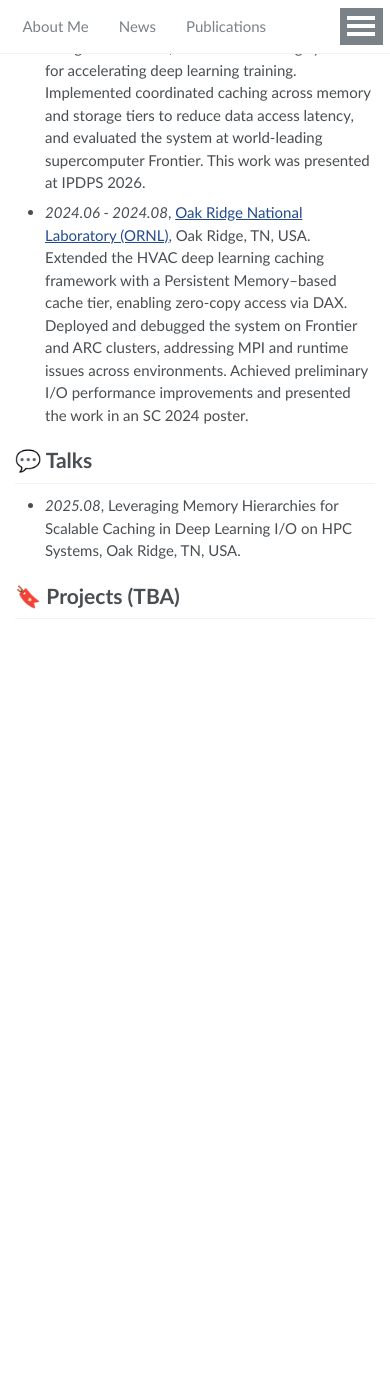
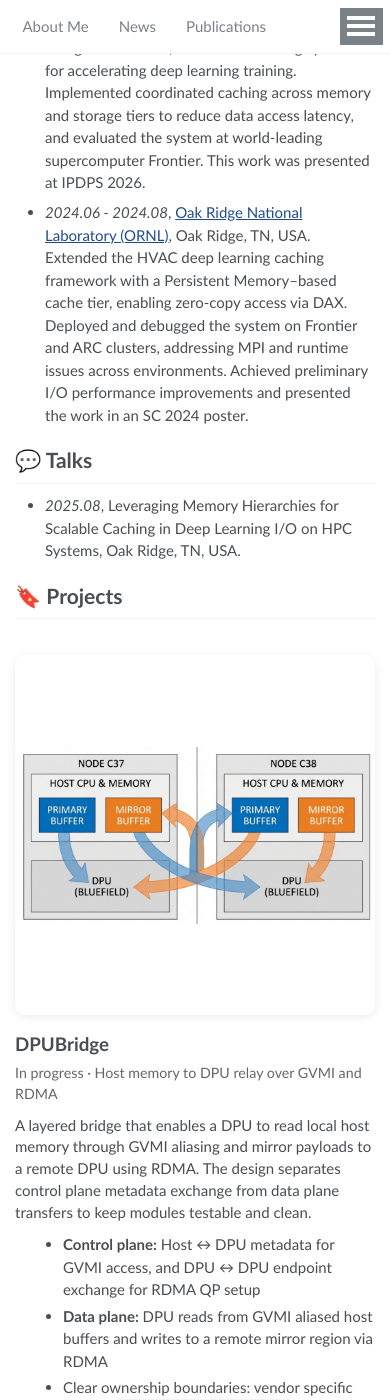
Before and after one commit to Garson-hu/Guangxing.github.io, a Jekyll site: the page built from _pages/about.md, in a window 390 px wide and 1400 px high, scrolled down 2491 px. Built offline with Jekyll 4.4.1, drawn with Linux system fonts in a browser that asks for light colours; before the commit the page ends 3121 px from its top, so only the background shows below that; some of the changed text lies outside the part shown.

Commit message:
Projects update

```diff
--- a/_pages/about.md
+++ b/_pages/about.md
@@ -129,4 +129,143 @@
 # 💬 Talks
 - *2025.08*, Leveraging Memory Hierarchies for Scalable Caching in Deep Learning I/O on HPC Systems, Oak Ridge, TN, USA.
 
-# 🔖 Projects (TBA)
+<!-- ===== Projects (1-2 images + medium text) ===== -->
+<style>
+  .proj2 { display:flex; gap:18px; align-items:flex-start; margin:36px 0 44px; }
+  .proj2 .media { width:38%; min-width:280px; display:flex; flex-direction:column; gap:10px; }
+  .proj2 .media img{
+  width:100%;
+  height:auto;
+  object-fit:contain;
+  background:#fff;
+  border-radius:10px;
+  box-shadow:0 2px 10px rgba(0,0,0,.08);
+  }
+
+  .proj2 .media img.img-wide{
+    height:360px;
+  }
+
+  .proj2 .media img.img-tall{
+    max-height:480px;
+  }
+  .proj2 .media .small { height:140px; }
+  .proj2 .content { width:62%; }
+  .proj2 h3 { margin:0 0 6px; font-size:1.25rem; }
+  .proj2 .meta { color:#666; font-size:.95rem; margin:0 0 10px; }
+  .proj2 .desc { margin:0 0 10px; line-height:1.45; }
+  .proj2 ul { margin:8px 0 10px 18px; }
+  .proj2 li { margin:4px 0; }
+  .proj2 .links a { display:inline-block; margin-right:10px; margin-top:6px; padding:6px 10px; border-radius:10px; background:#111827; color:#fff; text-decoration:none; font-size:.9rem; }
+  .proj2 .links a.secondary { background:#374151; }
+  .proj2 .links a.light { background:#e5e7eb; color:#111827; }
+  @media (max-width: 900px) { .proj2 { flex-direction:column; } .proj2 .media, .proj2 .content { width:100%; } }
+</style>
+
+# 🔖 Projects
+
+
+<div class="proj2">
+  <div class="media">
+    <img class="img-wide" src="/images/projects/DPUBridge/Bidirectional_RDMA.jpeg" alt="DPUBridge overview">
+    <!-- optional 2nd image -->
+    <!-- <img class="small" src="/images/projects/dpurelaybridge/flow.png" alt="Control and data plane flow"> -->
+  </div>
+
+  <div class="content">
+    <h3>DPUBridge</h3>
+    <p class="meta">In progress · Host memory to DPU relay over GVMI and RDMA</p>
+
+    <p class="desc">
+      A layered bridge that enables a DPU to read local host memory through GVMI aliasing and mirror payloads to a remote DPU using RDMA. The design separates control plane metadata exchange from data plane transfers to keep modules testable and clean.
+    </p>
+
+    <ul>
+      <li><b>Control plane:</b> Host ↔ DPU metadata for GVMI access, and DPU ↔ DPU endpoint exchange for RDMA QP setup</li>
+      <li><b>Data plane:</b> DPU reads from GVMI aliased host buffers and writes to a remote mirror region via RDMA</li>
+      <li>Clear ownership boundaries: vendor specific code in <code>memory_manager.cpp</code> and <code>gvmi_wrapper.c</code></li>
+      <li>RDMA verbs isolated in <code>rdma_link.cpp</code>, orchestration isolated in <code>relay_engine.cpp</code></li>
+      <li>Designed for extensions: multi region support, multiple peers, and pluggable scheduling policies</li>
+    </ul>
+
+    <p class="meta">
+      <b>Status:</b> bringing up end to end path (GVMI read + RDMA write) and stabilizing the control plane protocol.
+    </p>
+
+    <div class="links">
+      <!--
+      <a href="PUT_REPO_LINK_HERE">Paper</a>
+      <a class="secondary" href="PUT_DOC_LINK_HERE">Code</a>
+      -->
+    </div>
+  </div>
+</div>
+
+
+<div class="proj2">
+  <div class="media">
+    <img src="/images/projects/fitcache/System_Overview.svg" alt="FitCache I/O flow">
+    <!-- optional: -->
+    <!-- <img class="small" src="/images/projects/fitcache/results.png" alt="FitCache results"> -->
+  </div>
+
+  <div class="content">
+    <h3>FitCache</h3>
+    <p class="meta">IPDPS 2026 · Multi tier caching for distributed deep learning I O</p>
+
+    <p class="desc">
+      Transparent drop in framework that intercepts POSIX reads and serves training data from the fastest tier among memory, NVMe, and PFS via concurrent fetch.
+    </p>
+
+    <ul>
+      <li>LD_PRELOAD client intercepts open read close and forwards requests to a cache server</li>
+      <li>Hierarchical cache across DRAM or PMem and NVMe above Lustre or BeeGFS</li>
+      <li>Concurrent multi tier fetch returns the earliest responder, tolerating tier variability</li>
+      <li>Scaled evaluation on Frontier up to 2048 GPUs and smaller clusters</li>
+    </ul>
+
+    <p class="meta">
+      <b>Key results:</b> up to 40% training time reduction and up to 71.6% per batch I O latency reduction (188.3ms to 53.4ms).
+    </p>
+
+    <div class="links">
+      <a href="PUT_PAPER_LINK_HERE">Paper</a>
+      <a class="secondary" href="https://github.com/Garson-hu/FitCache">Code</a>
+    </div>
+  </div>
+</div>
+
+
+
+<div class="proj2">
+  <div class="media">
+    <img class="img-wide" src="/images/projects/visualChirality/tsne_visual_chirality.png" alt="Visual chirality effect on hash codes">
+    <!-- optional 2nd image -->
+    <!-- <img class="small" src="/images/projects/visual-chirality/activation.png" alt="Activated regions: original vs flipped"> -->
+  </div>
+
+  <div class="content">
+    <h3>Visual Chirality in Image Hashing</h3>
+    <p class="meta">Neural Computing and Applications 2023 · Data augmentation analysis for deep hashing</p>
+
+    <p class="desc">
+      This project studies visual chirality, where flipping an image can change its semantics and shift the hash code distribution, which can hurt retrieval when flip augmentation is used.
+    </p>
+
+    <ul>
+      <li>Designed a ResNet 50 based classifier to identify images with chiral cues by comparing predictions of original and flipped images</li>
+      <li>Constructed chiral datasets with controlled proportions of chiral images on VOC2007, MS-COCO, and NUS-WIDE</li>
+      <li>Evaluated three representative hashing pipelines: HashNet, DCH, and BYOL plus DCH under multiple hash code lengths</li>
+      <li>Provided visual explanations via activated region comparisons between original and flipped images</li>
+    </ul>
+
+    <p class="meta">
+      <b>Key results:</b> performance varies strongly with the proportion of chiral data, and the best performance consistently appears when chiral images account for about 15% to 25% or 75% to 85%.
+    </p>
+
+    <div class="links">
+      <a href="https://link.springer.com/article/10.1007/s00521-022-08141-0">Paper</a>
+      <a class="secondary" href="https://github.com/lzHZWZ/Visual_Chirality_Hashing">Code</a>
+    </div>
+  </div>
+</div>
```
Also changed, not shown: images/projects/DPUBridge/Bidirectional_RDMA.jpeg (added), images/projects/fitcache/System_Overview.svg (added), images/projects/visualChirality/tsne_visual_chirality.png (added), 1 other file.
